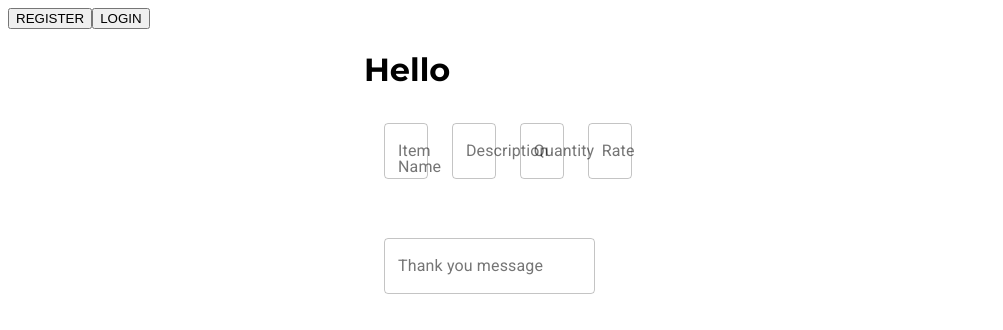
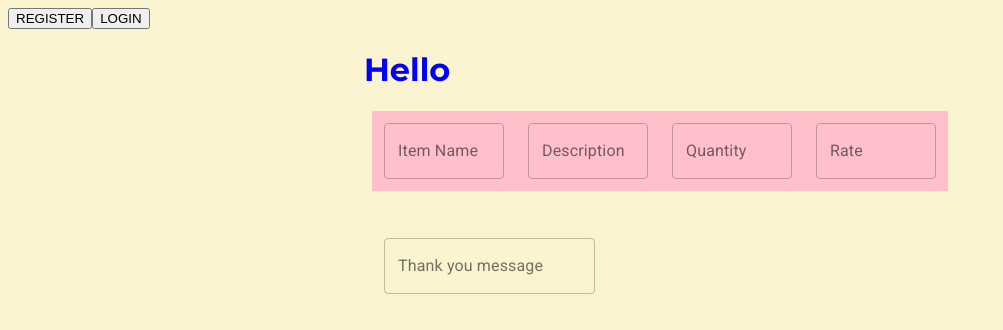
Before and after one commit to VartanyanE/invoiceBuilderApp, a React (Create React App) app in the folder client/: page / in a window 1280 px wide. Shown: the top 330 px of the page, without its empty margins (0-1003 px from the left). Built offline with nearby package versions, Linux system fonts and the light colour scheme; no server answers.

Commit message:
working on form

```diff
--- a/client/src/components/form/index.js
+++ b/client/src/components/form/index.js
@@ -3,38 +3,33 @@ import { makeStyles } from "@material-ui/core/styles";
 // import { deepPurple, amber, pink } from "@material-ui/core/colors";
 import { TextField, Grid } from "@material-ui/core";
 
-import { ThemeProvider } from "@material-ui/core";
-import theme from "../../theme";
-
 const useStyles = makeStyles(theme => ({
   root: {
     "& > *": {
       margin: theme.spacing(1),
-      width: "25ch",
+      // width: "25ch",
       flexGrow: 1,
     },
-
-    textField: {
-      width: "100%",
   },
-    input: {
-      color: "blue",
-    },
-    grid: {
+  gridContainer: {
     backgroundColor: "pink",
   },
-  },
+  textField: {},
 }));
 
 export default function BasicTextFields() {
   const classes = useStyles();
 
   return (
-    <ThemeProvider theme={theme}>
     <div className={classes.root} noValidate autoComplete="off">
-        <Grid container spacing={3}>
+      <Grid container spacing={3} className={classes.gridContainer}>
         <Grid item xs={3}>
-            <TextField id="item name" label="Item Name" variant="outlined" />
+          <TextField
+            className={classes.textField}
+            id="item name"
+            label="Item Name"
+            variant="outlined"
+          />
         </Grid>
         <Grid item xs={3}>
           <TextField
@@ -45,11 +40,7 @@ export default function BasicTextFields() {
           />
         </Grid>
         <Grid item xs={3}>
-            <TextField
-              id="outlined-basic"
-              label="Quantity"
-              variant="outlined"
-            />
+          <TextField id="outlined-basic" label="Quantity" variant="outlined" />
         </Grid>
         <Grid item xs={3}>
           <TextField id="outlined-basic" label="Rate" variant="outlined" />
@@ -66,6 +57,5 @@ export default function BasicTextFields() {
         </Grid>
       </Grid>
     </div>
-    </ThemeProvider>
   );
 }
--- a/client/src/components/pages/Home.css
+++ b/client/src/components/pages/Home.css
@@ -1,5 +1,12 @@
-.grid {
-  display: grid;
-  grid-template-columns: 150px auto 150px;
-  grid-gap: 1em;
+body {
+  background-color: rgb(251, 244, 208);
 }
+
+h1 {
+  color: blue;
+}
+
+.input {
+  height: 100px;
+  width: 100px;
+}
```
Also changed, not shown: 2 other files (tests, documents, lock files or other folders). Lines whose indentation alone changed are shown as unchanged.
